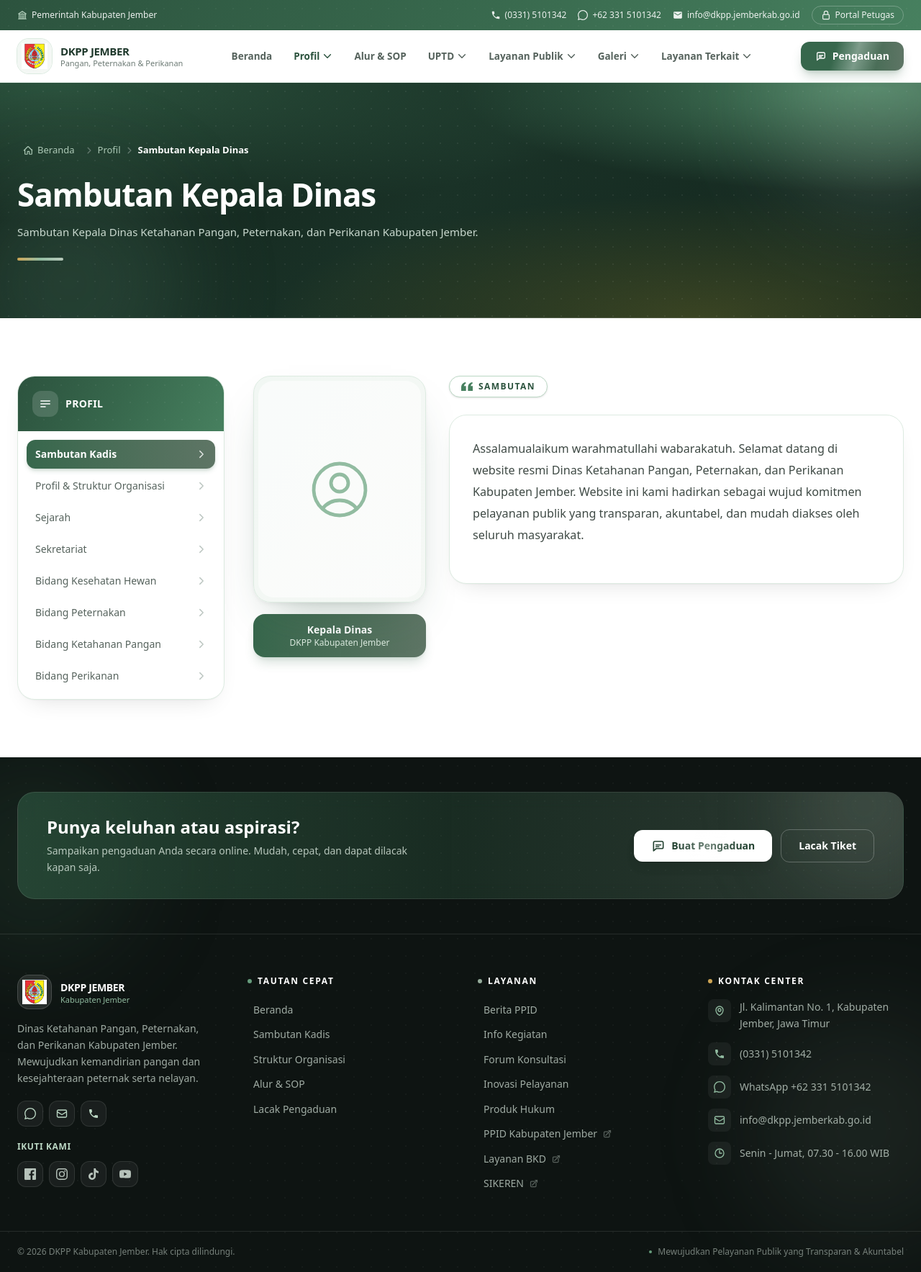
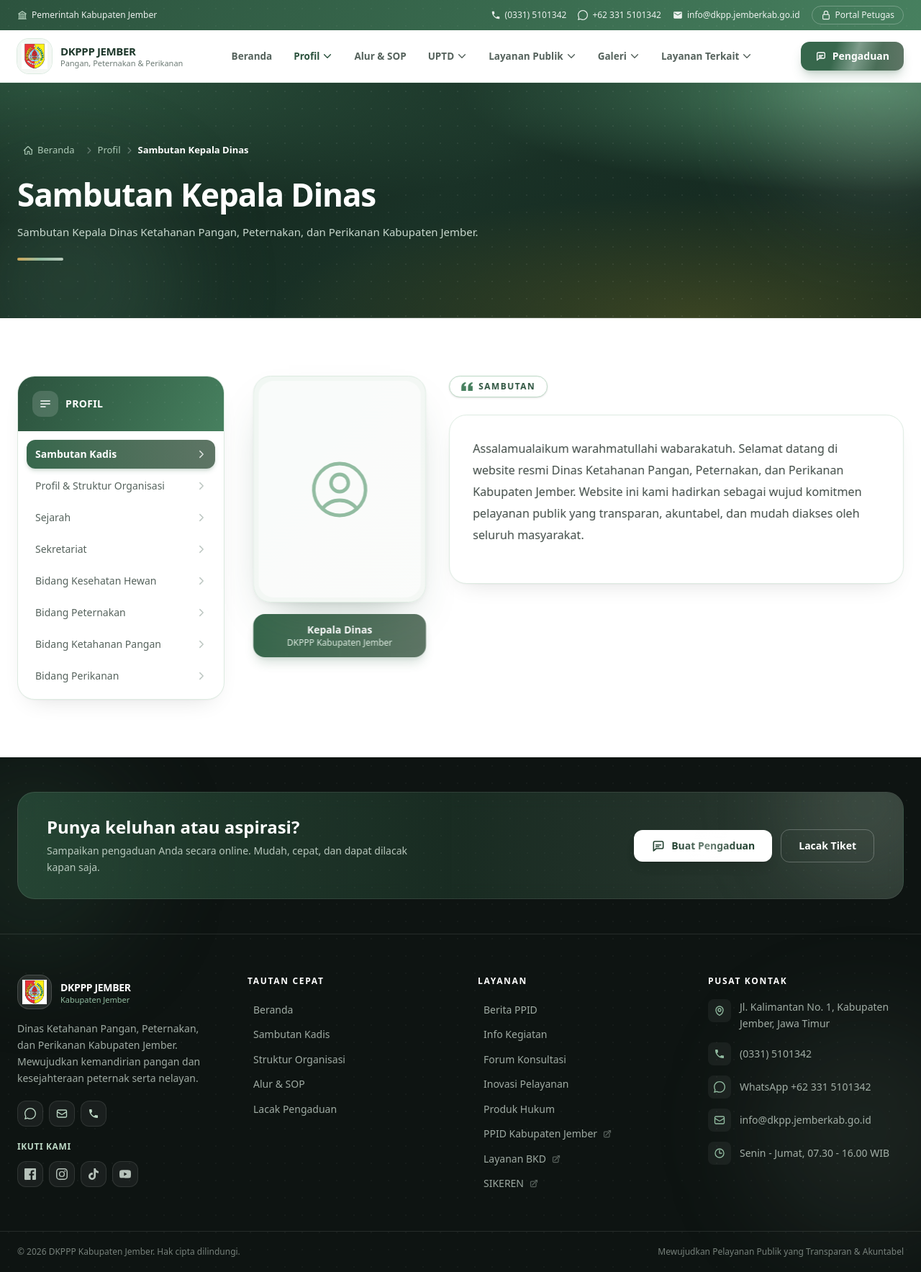
Before and after one commit to KeithMalvado/PKL2026, a Laravel app: page /profil/sambutan in a window 1280 px wide. Shown: the whole page at 72% size. Run offline with Laravel 12, Linux system fonts and the light colour scheme; data comes from the database, SQL or seed files in the repository; style sheets or scripts are compiled from the project's sources.

Commit message:
fix: correct DKPPP institution naming across website

```diff
--- a/database/seeders/LayananSeeder.php
+++ b/database/seeders/LayananSeeder.php
@@ -27,7 +27,7 @@ class LayananSeeder extends Seeder
         $dtBrt = [
             ['jenis' => 'ppid', 'judul' => 'Keterbukaan Informasi Publik: Laporan Realisasi Program 2025', 'bdg' => null],
             ['jenis' => 'ppid', 'judul' => 'Pengumuman Daftar Informasi Publik Terbaru', 'bdg' => null],
-            ['jenis' => 'ppid', 'judul' => 'Standar Layanan Informasi Publik DKPP Jember', 'bdg' => null],
+            ['jenis' => 'ppid', 'judul' => 'Standar Layanan Informasi Publik DKPPP Jember', 'bdg' => null],
             ['jenis' => 'ppid', 'judul' => 'Laporan Pelayanan Informasi Semester I', 'bdg' => null],
             ['jenis' => 'kegiatan', 'judul' => 'Vaksinasi Massal Ternak di Kecamatan Ambulu', 'bdg' => 'kesehatan-hewan'],
             ['jenis' => 'kegiatan', 'judul' => 'Panen Raya Padi Bersama Kelompok Tani Sumbersari', 'bdg' => 'ketahanan-pangan'],
@@ -42,7 +42,7 @@ class LayananSeeder extends Seeder
                     'jenis' => $brt['jenis'],
                     'bdg_id' => $brt['bdg'] ? Bdg::where('slug', $brt['bdg'])->value('id') : null,
                     'judul' => $brt['judul'],
-                    'ringkasan' => 'Ringkasan singkat mengenai '.$brt['judul'].' yang diselenggarakan oleh DKPP Kabupaten Jember.',
+                    'ringkasan' => 'Ringkasan singkat mengenai '.$brt['judul'].' yang diselenggarakan oleh DKPPP Kabupaten Jember.',
                     'isi' => '<p>'.$brt['judul'].'.</p><p>Dinas Ketahanan Pangan, Peternakan, dan Perikanan Kabupaten Jember berkomitmen menyelenggarakan program dan kegiatan yang bermanfaat bagi masyarakat. Kegiatan ini merupakan bagian dari upaya mewujudkan kemandirian pangan dan kesejahteraan peternak serta nelayan.</p><p>Informasi lebih lanjut dapat diperoleh melalui kontak resmi dinas.</p>',
                     'pgn_id' => $admin?->id,
                     'terbit' => true,
@@ -68,7 +68,7 @@ class LayananSeeder extends Seeder
                     'jenis' => $art['jenis'],
                     'bdg_id' => $art['bdg'] ? Bdg::where('slug', $art['bdg'])->value('id') : null,
                     'judul' => $art['judul'],
-                    'penulis' => 'Tim '.($art['jenis'] === 'jurnal' ? 'Peneliti' : 'Redaksi').' DKPP',
+                    'penulis' => 'Tim '.($art['jenis'] === 'jurnal' ? 'Peneliti' : 'Redaksi').' DKPPP',
                     'ringkasan' => 'Pembahasan mengenai '.$art['judul'].'.',
                     'isi' => '<p>'.$art['judul'].'.</p><p>Artikel ini membahas berbagai aspek penting terkait tema yang diangkat, disertai data dan rekomendasi yang relevan bagi masyarakat dan pemangku kepentingan.</p>',
                     'terbit' => true,
--- a/resources/views/components/sosmed.blade.php
+++ b/resources/views/components/sosmed.blade.php
@@ -54,7 +54,7 @@
                     href="{{ $url }}"
                     target="_blank"
                     rel="noopener noreferrer"
-                    aria-label="{{ $nama }} DKPP Jember (buka tab baru)"
+                    aria-label="{{ $nama }} DKPPP Jember (buka tab baru)"
                     title="{{ $nama }}"
                     class="
                         grid {{ $ukuranKotak }}
--- a/resources/views/panel/layout.blade.php
+++ b/resources/views/panel/layout.blade.php
@@ -17,7 +17,7 @@
     <meta name="viewport" content="width=device-width, initial-scale=1.0">
     <meta name="csrf-token" content="{{ csrf_token() }}">
     <meta name="robots" content="noindex, nofollow">
-    <title>@yield('judul', 'Dashboard') - Panel DKPP</title>
+    <title>@yield('judul', 'Dashboard') - Panel DKPPP</title>
     <link rel="icon" type="image/png" href="{{ logo_situs() }}">
     @vite(['resources/css/app.css', 'resources/js/app.js'])
 </head>
@@ -32,10 +32,10 @@
 
             <div class="relative flex h-16 items-center gap-3 border-b border-white/10 px-5">
                 <span class="grid h-9 w-9 shrink-0 place-items-center rounded-xl bg-white/10 p-1 ring-1 ring-white/10">
-                    <img src="{{ logo_situs() }}" alt="Logo DKPP" class="h-full w-full object-contain">
+                    <img src="{{ logo_situs() }}" alt="Logo DKPPP" class="h-full w-full object-contain">
                 </span>
                 <div class="leading-tight">
-                    <p class="text-sm font-extrabold tracking-tight text-white">DKPP JEMBER</p>
+                    <p class="text-sm font-extrabold tracking-tight text-white">DKPPP JEMBER</p>
                     <p class="text-[11px] text-hijau-300">Panel Petugas</p>
                 </div>
             </div>
--- a/resources/views/panel/pengaturan/index.blade.php
+++ b/resources/views/panel/pengaturan/index.blade.php
@@ -195,7 +195,7 @@
                     </h2>
 
                     <p class="text-sm text-ink-500">
-                        Kelola hyperlink akun resmi media sosial DKPP Jember.
+                        Kelola hyperlink akun resmi media sosial DKPPP Jember.
                         Tautan yang diisi akan ditampilkan melalui komponen media sosial pada website.
                     </p>
                 </div>
--- a/resources/views/publik/layanan/forum-index.blade.php
+++ b/resources/views/publik/layanan/forum-index.blade.php
@@ -97,7 +97,7 @@
                             <div class="mt-4 rounded-r-2xl border-l-4 border-hijau-400 bg-gradient-to-r from-hijau-50 to-sage-50/40 p-4">
                                 <p class="flex items-center gap-2 text-xs font-bold text-hijau-700">
                                     <span class="grid h-6 w-6 place-items-center rounded-full bg-hijau-600 text-[10px] text-white">DK</span>
-                                    {{ $balas->petugas?->name ?? 'Petugas DKPP' }}
+                                    {{ $balas->petugas?->name ?? 'Petugas DKPPP' }}
                                 </p>
                                 <p class="mt-2 whitespace-pre-line text-sm leading-relaxed text-ink-600">{{ $balas->isi }}</p>
                             </div>
--- a/resources/views/publik/partial/footer.blade.php
+++ b/resources/views/publik/partial/footer.blade.php
@@ -41,10 +41,10 @@
         <div class="lg:col-span-1">
             <div class="flex items-center gap-3">
                 <span class="grid h-12 w-12 shrink-0 place-items-center rounded-2xl border border-white/15 bg-white/10 p-1.5 backdrop-blur">
-                    <img src="{{ logo_situs() }}" alt="Logo DKPP Kabupaten Jember" class="h-full w-full object-contain">
+                    <img src="{{ logo_situs() }}" alt="Logo DKPPP Kabupaten Jember" class="h-full w-full object-contain">
                 </span>
                 <span class="leading-tight">
-                    <span class="block text-sm font-extrabold tracking-tight text-white">DKPP JEMBER</span>
+                    <span class="block text-sm font-extrabold tracking-tight text-white">DKPPP JEMBER</span>
                     <span class="block text-[11px] text-hijau-300">Kabupaten Jember</span>
                 </span>
             </div>
@@ -68,7 +68,7 @@
                     </a>
                 @endif
             </div>
-                        {{-- Media Sosial DKPP --}}
+                        {{-- Media Sosial DKPPP --}}
             @if (count(sosmed()) > 0)
                 <div class="mt-5">
                     <p class="mb-3 text-xs font-semibold uppercase tracking-wider text-hijau-200">
@@ -83,7 +83,6 @@
         {{-- tautan cepat --}}
         <div>
             <h4 class="mb-4 flex items-center gap-2 text-[12px] font-bold uppercase tracking-[0.14em] text-white">
-                <span class="h-1.5 w-1.5 rounded-full bg-hijau-400"></span>
                 Tautan Cepat
             </h4>
             <ul class="space-y-2.5 text-sm">
@@ -107,7 +106,6 @@
         {{-- layanan --}}
         <div>
             <h4 class="mb-4 flex items-center gap-2 text-[12px] font-bold uppercase tracking-[0.14em] text-white">
-                <span class="h-1.5 w-1.5 rounded-full bg-sage-400"></span>
                 Layanan
             </h4>
             <ul class="space-y-2.5 text-sm">
@@ -140,8 +138,7 @@
         {{-- kontak --}}
         <div>
             <h4 class="mb-4 flex items-center gap-2 text-[12px] font-bold uppercase tracking-[0.14em] text-white">
-                <span class="h-1.5 w-1.5 rounded-full bg-emas-400"></span>
-                Kontak Center
+                Pusat Kontak
             </h4>
             <ul class="space-y-3.5 text-sm text-hijau-100/70">
                 @if (setelan('kontak.alamat'))
@@ -191,9 +188,8 @@
     {{-- bar bawah --}}
     <div class="relative border-t border-white/10">
         <div class="mx-auto flex max-w-7xl flex-col items-center justify-between gap-2 px-4 py-5 text-xs text-hijau-100/50 md:px-6 sm:flex-row">
-            <p>&copy; {{ date('Y') }} DKPP Kabupaten Jember. Hak cipta dilindungi.</p>
+            <p>&copy; {{ date('Y') }} DKPPP Kabupaten Jember. Hak cipta dilindungi.</p>
             <p class="flex items-center gap-2">
-                <span class="h-1 w-1 rounded-full bg-hijau-400"></span>
                 Mewujudkan Pelayanan Publik yang Transparan &amp; Akuntabel
             </p>
         </div>
--- a/resources/views/publik/partial/navbar.blade.php
+++ b/resources/views/publik/partial/navbar.blade.php
@@ -64,10 +64,10 @@
             {{-- logo --}}
             <a href="{{ route('beranda') }}" class="group flex shrink-0 items-center gap-3">
                 <span class="relative grid h-12 w-12 shrink-0 place-items-center rounded-2xl bg-gradient-to-br from-hijau-50 to-sage-50 p-1.5 ring-1 ring-hijau-100 transition duration-500 group-hover:ring-hijau-300">
-                    <img src="{{ logo_situs() }}" alt="Logo DKPP Kabupaten Jember" class="h-full w-full object-contain transition duration-500 group-hover:scale-105">
+                    <img src="{{ logo_situs() }}" alt="Logo DKPPP Kabupaten Jember" class="h-full w-full object-contain transition duration-500 group-hover:scale-105">
                 </span>
                 <span class="leading-tight">
-                    <span class="block text-[15px] font-extrabold tracking-tight text-hijau-900">DKPP JEMBER</span>
+                    <span class="block text-[15px] font-extrabold tracking-tight text-hijau-900">DKPPP JEMBER</span>
                     <span class="block text-[11px] font-medium text-ink-400">Pangan, Peternakan &amp; Perikanan</span>
                 </span>
             </a>
--- a/resources/views/publik/profil/sambutan.blade.php
+++ b/resources/views/publik/profil/sambutan.blade.php
@@ -26,7 +26,7 @@
                         </div>
                         <div class="mt-4 rounded-2xl bg-gradient-to-r from-hijau-600 to-sage-600 px-4 py-3 text-center text-white shadow-lg shadow-hijau-600/20">
                             <p class="text-sm font-bold">Kepala Dinas</p>
-                            <p class="text-xs text-hijau-100">DKPP Kabupaten Jember</p>
+                            <p class="text-xs text-hijau-100">DKPPP Kabupaten Jember</p>
                         </div>
                     </div>
 
--- a/resources/views/publik/profil/struktur.blade.php
+++ b/resources/views/publik/profil/struktur.blade.php
@@ -34,7 +34,7 @@
                         >
                             <img
                                 src="{{ \Illuminate\Support\Facades\Storage::url($gambar) }}"
-                                alt="Bagan Struktur Organisasi DKPP Jember"
+                                alt="Bagan Struktur Organisasi DKPPP Jember"
                                 @click="zoom = true"
                                 class="w-full cursor-zoom-in rounded-2xl transition duration-500 group-hover:scale-[1.01]"
                             >
```
Also changed, not shown: resources/views/panel/auth/login.blade.php (+4 -4 lines).
